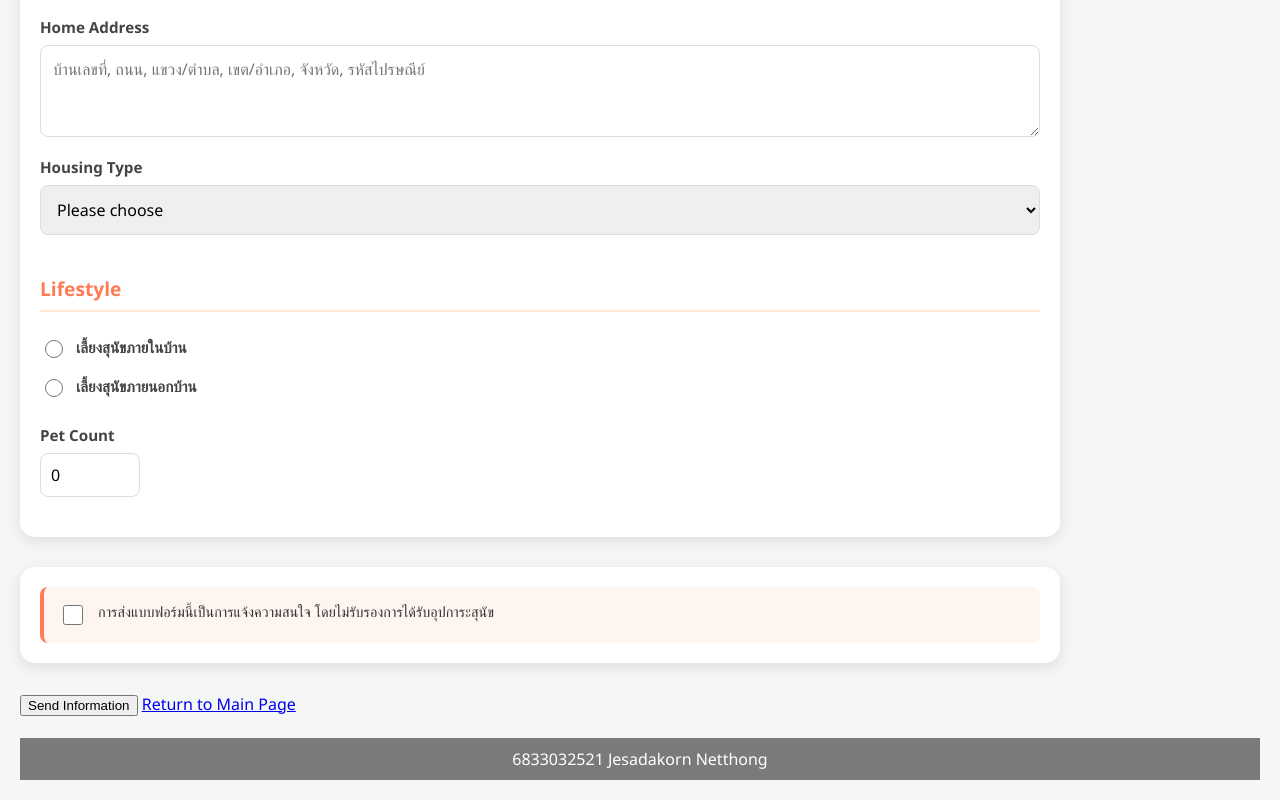
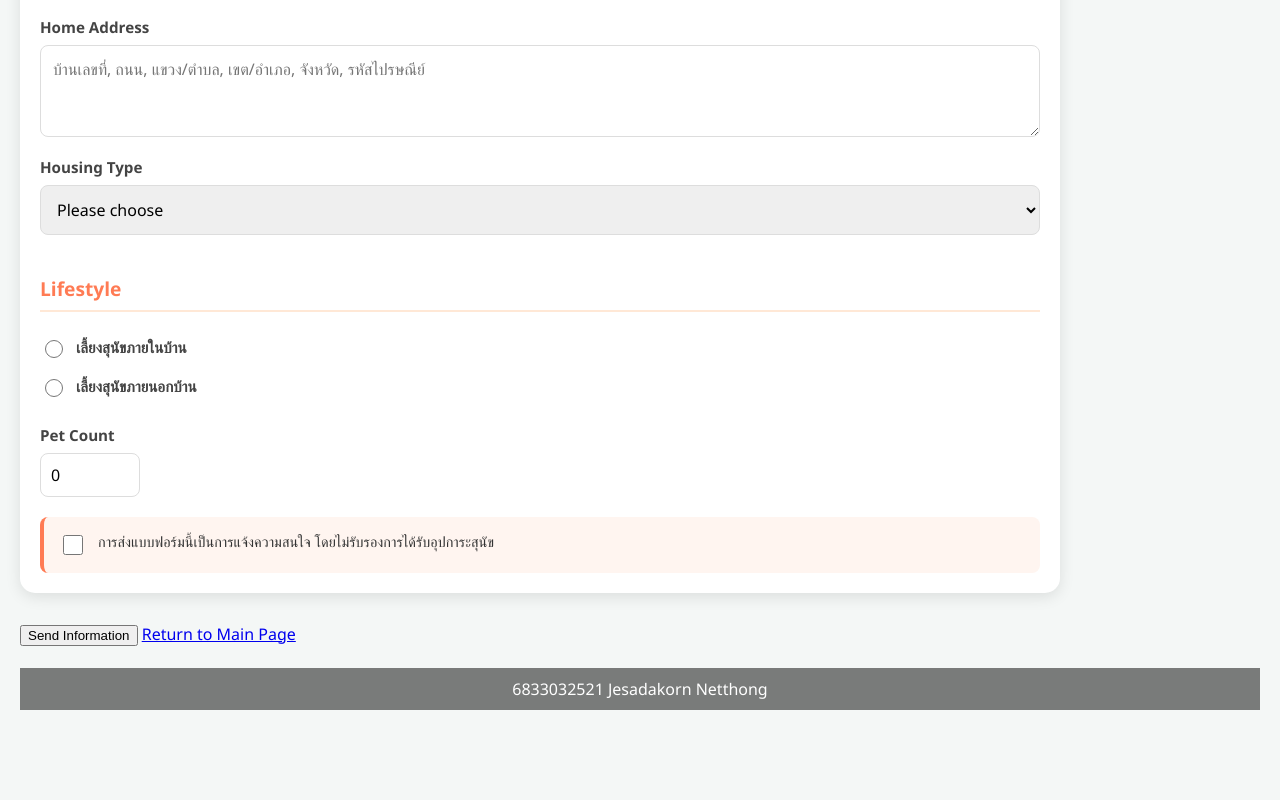
Before and after one commit to GameQuip/swdevprac2-6802-a01, a plain HTML site: page adoptme.html in a window 1280 px wide. Shown: the part 625-1425 px from the top of the page. After the commit the page ends 1355 px from the top, so only its background shows below. Drawn offline with Linux system fonts and the light colour scheme.

```diff
--- a/adoptme.html
+++ b/adoptme.html
@@ -65,9 +65,7 @@
                 <label for="pet-count">Pet Count</label>
                 <input type="number" id="pet-count" name="pet-count" min="0" value="0" required>
             </div>
-        </div>
 
-        <div class="form-section">
             <div class="checkbox-group">
                 <input type="checkbox" id="agreement" name="agreement" required>
                 <label for="agreement">การส่งแบบฟอร์มนี้เป็นการแจ้งความสนใจ โดยไม่รับรองการได้รับอุปการะสุนัข</label>
```
